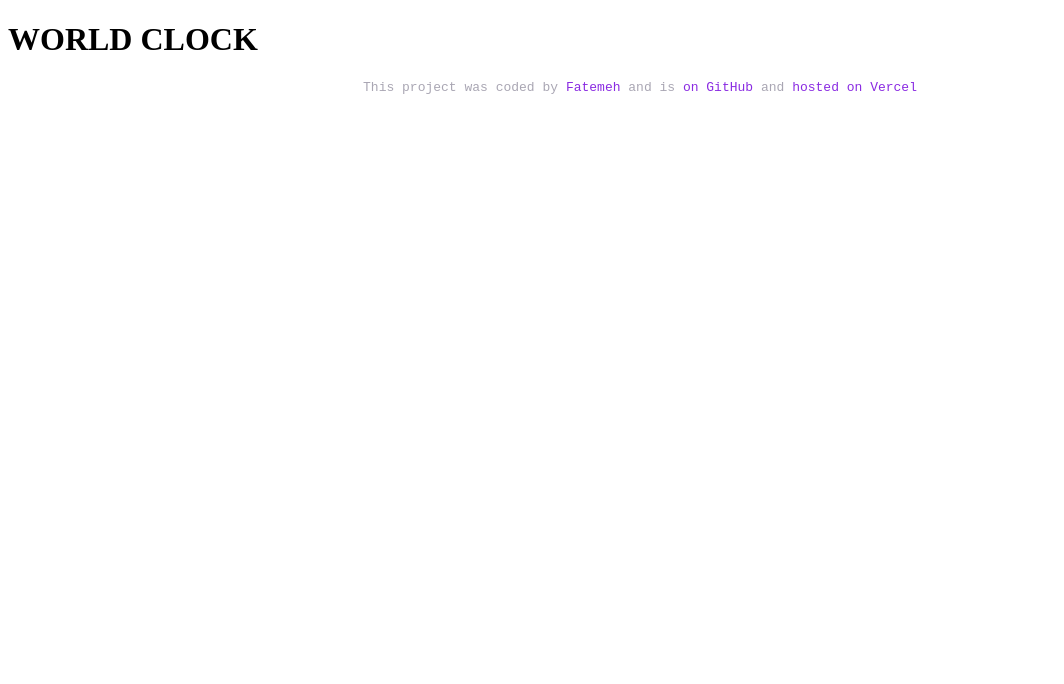
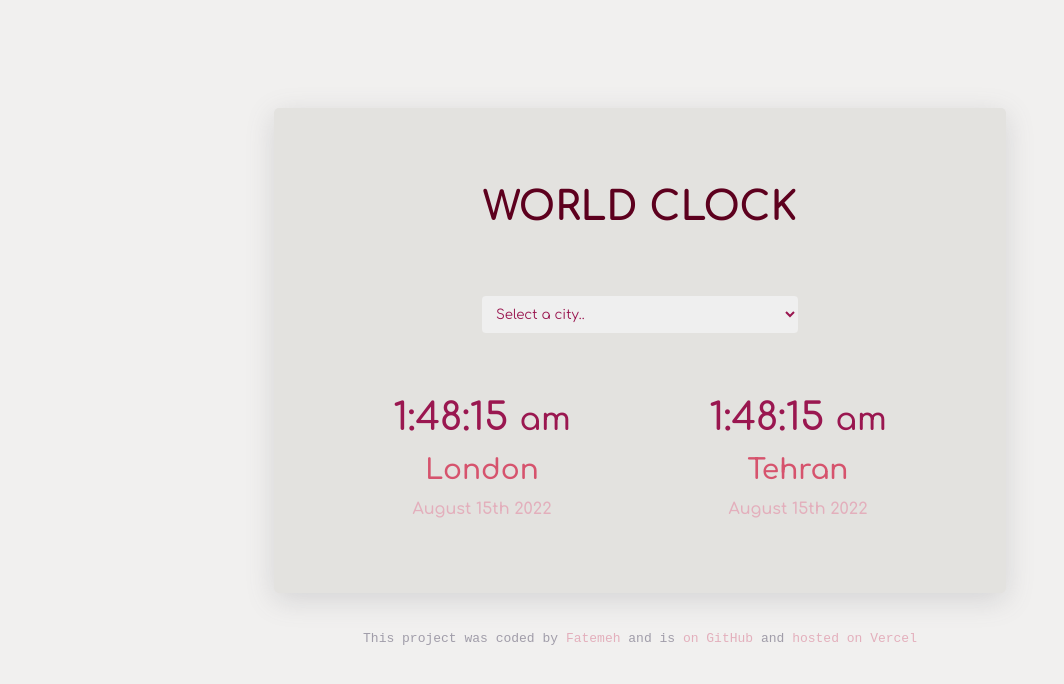
Before and after one commit to dbz221/world-clock-app, a plain HTML site: page index.html in a window 1280 px wide. Shown: the whole page, without its empty margins (0-1064 px from the left). Drawn offline with nearby package versions, Linux system fonts and the light colour scheme.

Commit message:
edited main HTML and added css

```diff
--- a/index.html
+++ b/index.html
@@ -6,10 +6,35 @@
     <link rel="stylesheet" href="src/style.css" />
     <script src="https://cdnjs.cloudflare.com/ajax/libs/moment.js/2.30.1/moment.min.js"></script>
     <script src="https://cdnjs.cloudflare.com/ajax/libs/moment-timezone/0.5.37/moment-timezone-with-data-1970-2030.js"></script>
+    <link rel="preconnect" href="https://fonts.googleapis.com" />
+    <link rel="preconnect" href="https://fonts.gstatic.com" crossorigin />
+    <link
+      href="https://fonts.googleapis.com/css2?family=Comfortaa:wght@300..700&display=swap"
+      rel="stylesheet"
+    />
     <title>World Clock</title>
   </head>
   <body>
-    <h1>WORLD CLOCK</h1>
+    <div class="container">
+      <h1>WORLD CLOCK</h1>
+      <select name="select-country" id="select-country">
+        <option value="">Select a city..</option>
+        <option value="london">London</option>
+        <option value="tehran">Tehran</option>
+      </select>
+      <div class="time-container">
+        <div class="city-container">
+          <div class="time">1:48:15 <small> am </small></div>
+          <div class="city">London</div>
+          <div class="date">August 15th 2022</div>
+        </div>
+        <div class="city-container">
+          <div class="time">1:48:15 <small> am </small></div>
+          <div class="city">Tehran</div>
+          <div class="date">August 15th 2022</div>
+        </div>
+      </div>
+    </div>
     <footer>
       <p>
         This project was coded by
--- a/src/style.css
+++ b/src/style.css
@@ -1,11 +1,71 @@
+body {
+  color: #9a1750;
+  font-family: "Comfortaa", sans-serif;
+  background-color: #e3e2df7d;
+  padding-top: 100px;
+}
+h1 {
+  color: #5d001e;
+  margin-top: 10;
+  font-size: 40px;
+}
+select {
+  color: #9a1750;
+  border: #e3afbc;
+  font-family: "Comfortaa", sans-serif;
+  border-radius: 4px;
+  width: 50%;
+  padding: 10px;
+  margin: 40px;
+}
+
+.container {
+  background-color: #e3e2df;
+  text-align: center;
+  max-width: 50%;
+  display: block;
+  margin: 0 auto;
+  border-radius: 5px;
+  padding: 50px;
+  box-shadow: rgba(100, 100, 111, 0.2) 0px 7px 29px 0px;
+}
+.time-container {
+  display: flex;
+  justify-content: space-around;
+
+  flex-wrap: wrap;
+}
+
+.city-container {
+  display: flex;
+  flex-direction: column;
+  height: 150px;
+  justify-content: space-evenly;
+  font-weight: 600;
+  /* border-right: 1px dashed #9a1750; */
+  margin: 10px;
+}
+
+.time {
+  font-size: 38px;
+}
+.city {
+  color: #d6536d;
+  /* font-weight: 600; */
+  font-size: 28px;
+}
+.date {
+  color: #e3afbc;
+}
+
 footer {
   text-align: center;
-  padding-bottom: 25px;
+
   color: rgba(39, 33, 66, 0.4);
-  margin-top: 10px;
+  padding-top: 25px;
   font-family: monospace;
 }
 a {
   text-decoration: none;
-  color: blueviolet;
+  color: #e3afbc;
 }
```
